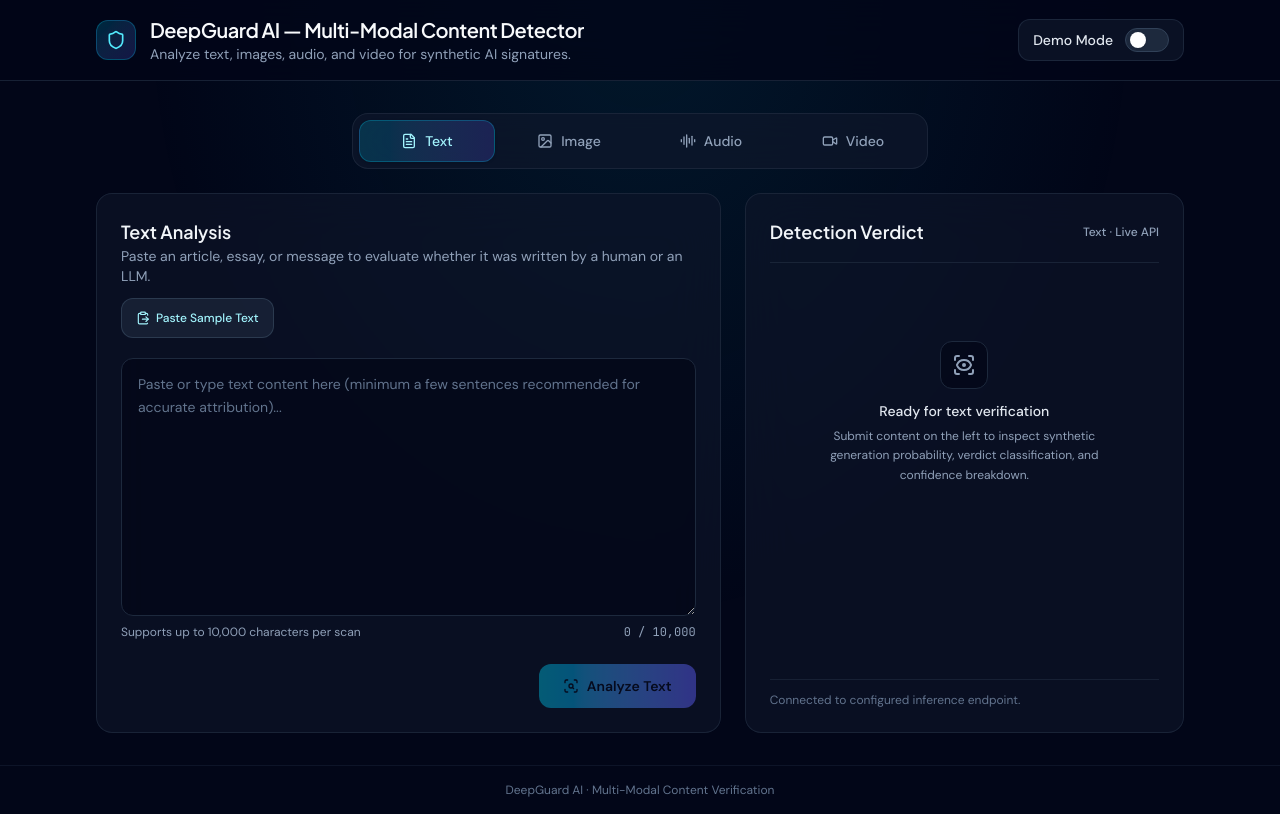
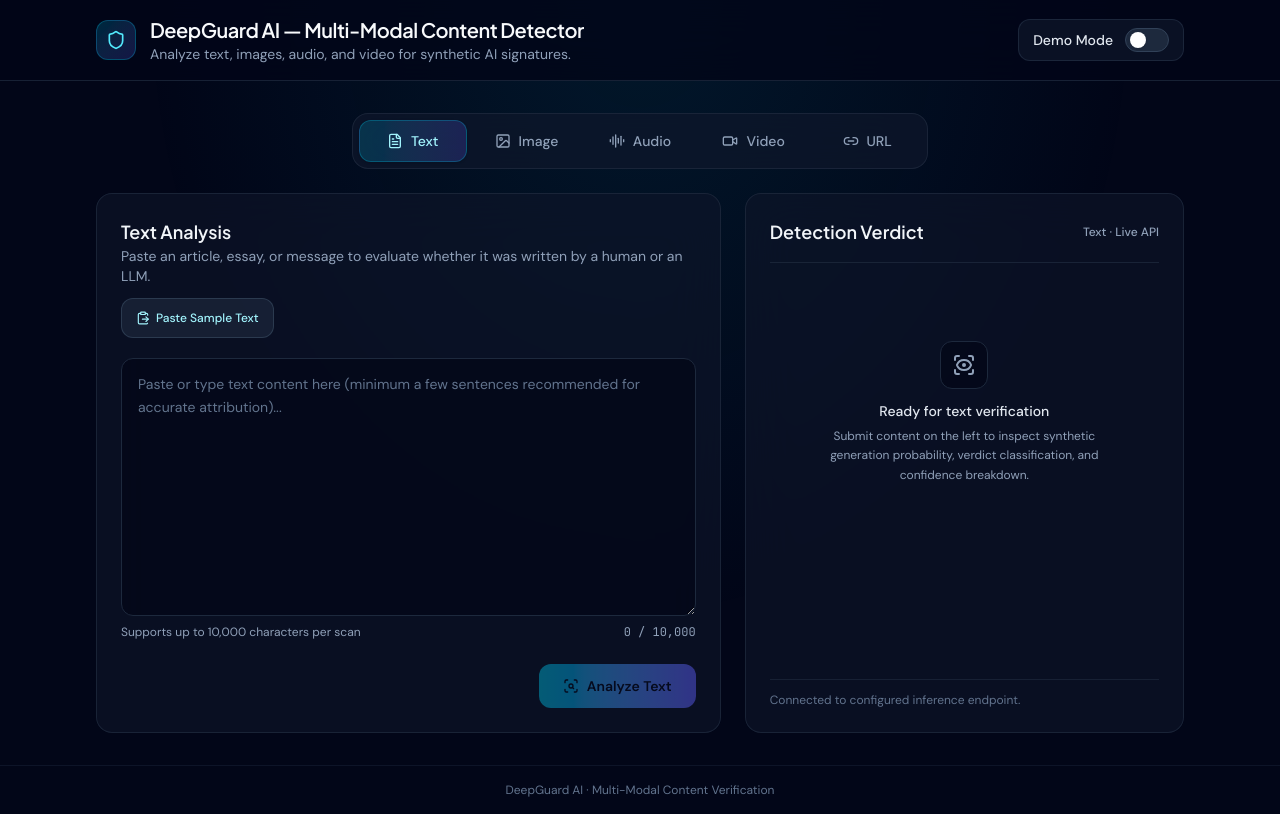
Before and after one commit to Mudasir-Iqbal/AI-FORENSIC-SUIT-, a React (Vite) app in the folder frontend/: page / in a window 1280 px wide. Built offline with nearby package versions, Linux system fonts and the light colour scheme; no server answers.

Commit message:
Add URL tab to modality navigation

```diff
--- a/frontend/src/components/ModalityTabs.tsx
+++ b/frontend/src/components/ModalityTabs.tsx
@@ -1,4 +1,4 @@
-import { AudioLines, FileText, Image as ImageIcon, Video } from 'lucide-react';
+import { AudioLines, FileText, Image as ImageIcon, Video, Link2 } from 'lucide-react';
 import type { ComponentType } from 'react';
 import type { Modality } from '../types/detector';
 
@@ -19,6 +19,7 @@ const TABS: TabItem[] = [
   { id: 'image', label: 'Image', icon: ImageIcon },
   { id: 'audio', label: 'Audio', icon: AudioLines },
   { id: 'video', label: 'Video', icon: Video },
+  { id: 'url', label: 'URL', icon: Link2 },
 ];
 
 export function ModalityTabs({
@@ -31,7 +32,7 @@ export function ModalityTabs({
       <nav
         aria-label="Content Modality"
         role="tablist"
-        className="grid w-full max-w-xl grid-cols-2 gap-1.5 rounded-2xl border border-slate-800/80 bg-slate-900/70 p-1.5 backdrop-blur-xl sm:grid-cols-4"
+        className="grid w-full max-w-xl grid-cols-2 gap-1.5 rounded-2xl border border-slate-800/80 bg-slate-900/70 p-1.5 backdrop-blur-xl sm:grid-cols-5"
       >
         {TABS.map((tab) => {
           const Icon = tab.icon;
```
